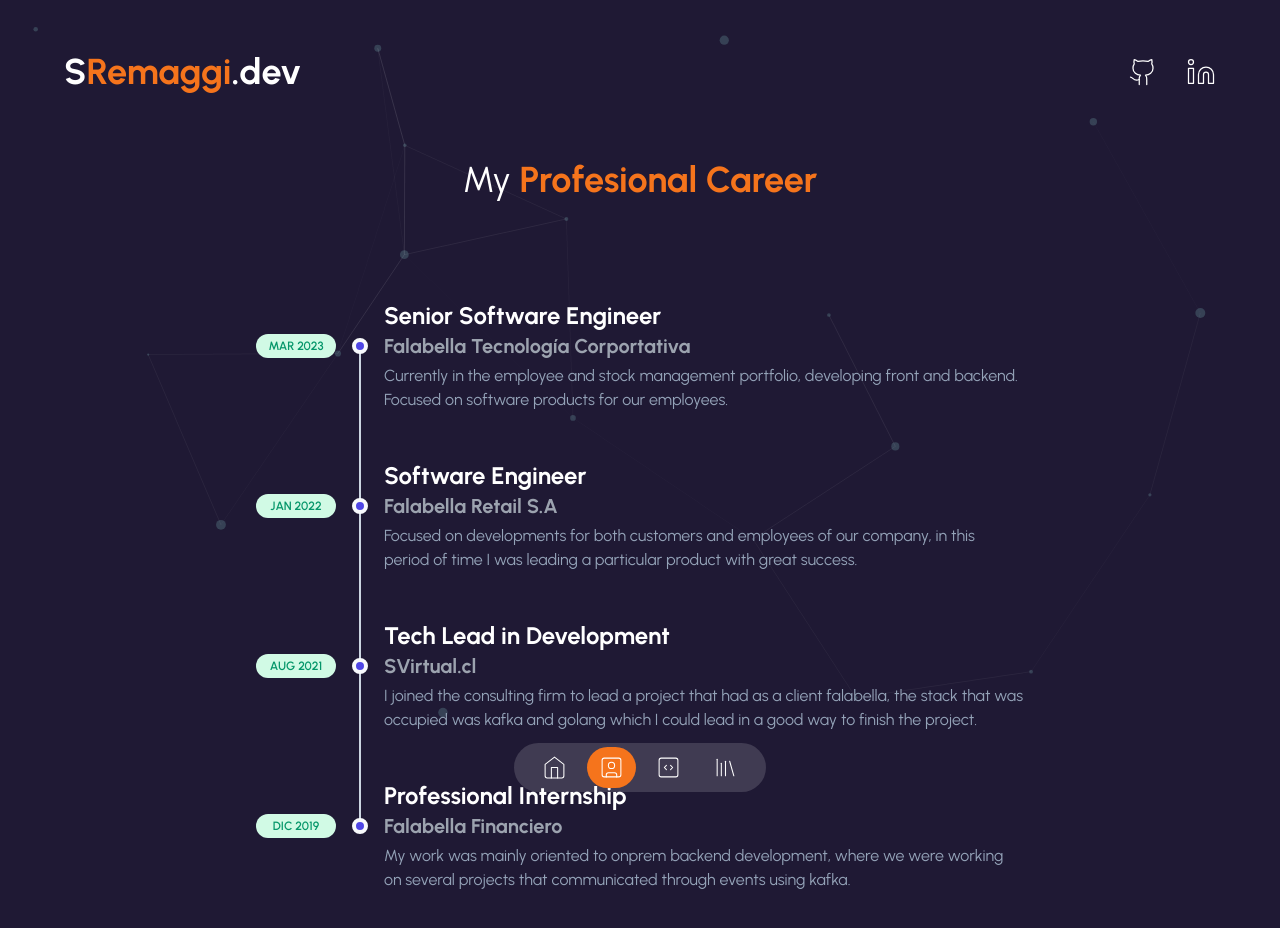
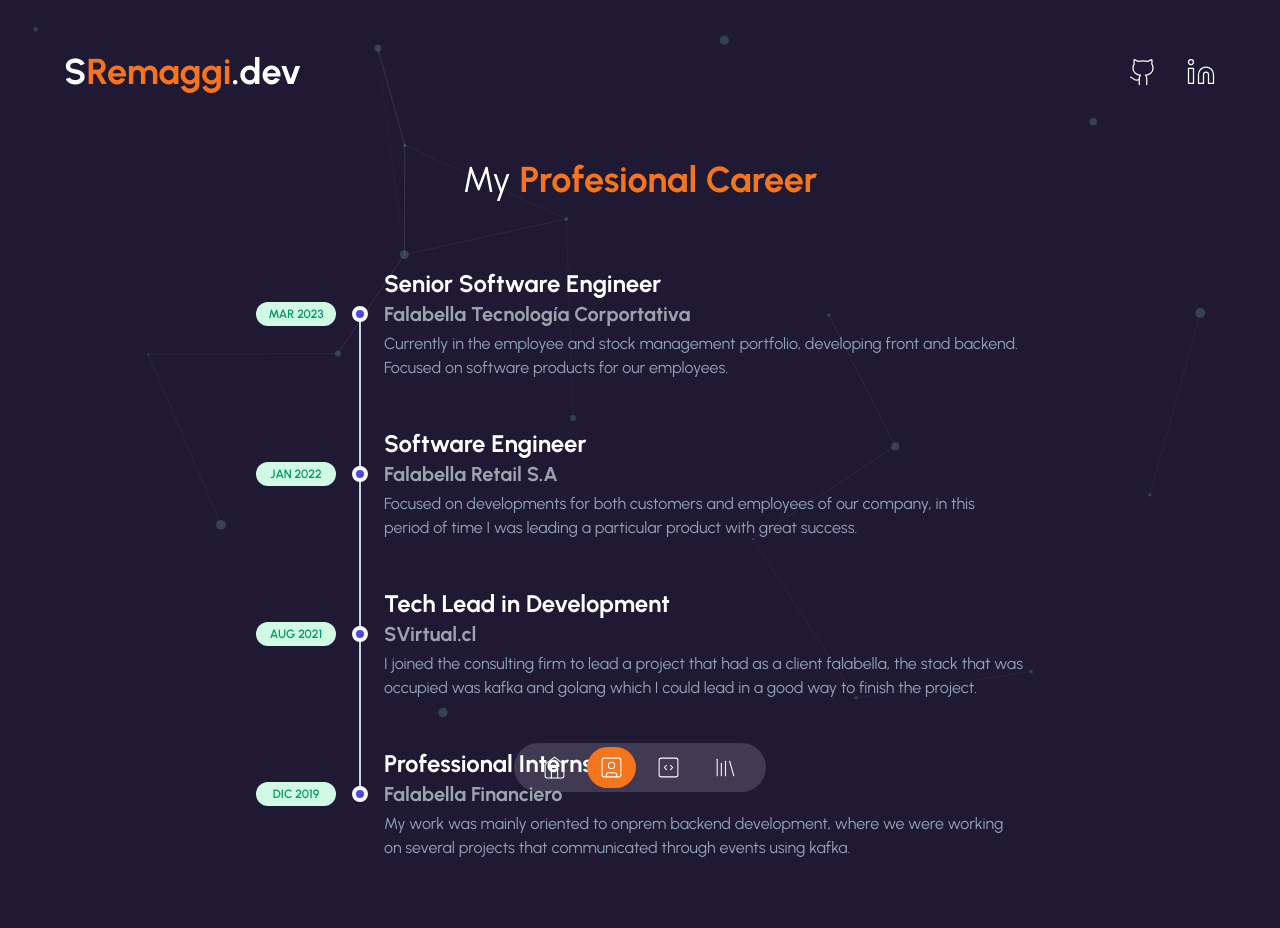
Before and after one commit to sremaggi/portafolio, a Next.js app: page /about-me in a window 1280 px wide. Shown: the top 928 px of the page. Built offline with nearby package versions, Linux system fonts and the light colour scheme.

Commit message:
I pretend to fix slowing loading on navigate between pages

```diff
--- a/app/(routes)/portfolio/page.tsx
+++ b/app/(routes)/portfolio/page.tsx
@@ -1,24 +1,20 @@
-
-
 import { dataPortfolio } from "@/data";
 import { CoverParticles } from "@/components/cover-particles";
 
 import ContainerPage from "@/components/container-page";
 import PortfolioBox from "@/components/portfolio-box";
 
-
-
 const PortfolioPage = () => {
-
   return (
     <ContainerPage>
-
       <CoverParticles />
 
       <div className="flex flex-col justify-center h-full">
-                <h1 className="text-2xl leading-tight text-center md:text-4xl md:mb-5">My <span className="font-bold text-secondary">Projects</span></h1>
+        <h1 className="text-2xl leading-tight text-center md:text-4xl md:mb-1">
+          My <span className="font-bold text-secondary">Projects</span>
+        </h1>
 
-                <div className="relative z-10 grid max-w-5xl gap-6 mx-auto mt-4 md:grid-cols-2">
+        <div className="relative z-10 grid max-w-5xl w-full gap-6 mx-auto mt-4 md:grid-cols-2">
           {dataPortfolio.map((data) => (
             <PortfolioBox key={data.id} data={data} />
           ))}
@@ -26,6 +22,6 @@
       </div>
     </ContainerPage>
   );
-}
+};
 
 export default PortfolioPage;
--- /dev/null
+++ b/components/loading.tsx
@@ -0,0 +1,9 @@
+import { BeatLoader} from 'react-spinners';
+
+export const Loading = () => {
+  return (
+    <div className="fixed top-0 left-0 right-0 bottom-0 z-50 flex items-center justify-center">
+      <BeatLoader color="#12EAE4"  />
+    </div>
+  );
+};
--- a/components/navbar.tsx
+++ b/components/navbar.tsx
@@ -30,9 +30,10 @@
 
 const Navbar = () => {
     const router = usePathname();
+    console.log(router)
 
     return (
-        <MotionTransition position="right" className="fixed z-40 flex flex-col items-center justify-center w-full mt-auto h-max bottom-2">
+        <div className="fixed z-40 flex flex-col items-center justify-center w-full mt-auto h-max bottom-2">
             <nav>
                 <div className="flex items-center justify-center gap-2 px-4 py-1 rounded-full bg-white/15 background-blur-sm">
                     {itemsNavbar.map((item) => (
@@ -40,7 +41,7 @@
                     ))}
                 </div>
             </nav>
-        </MotionTransition>
+        </div>
     );
 }
 
--- a/components/portfolio-box.tsx
+++ b/components/portfolio-box.tsx
@@ -16,20 +16,21 @@
   const { id, title, image, urlDemo, urlGithub } = data;
 
   return (
+
     <div key={id} className="p-4 border border-teal-50 rounded-xl w-full md:min-w-[300px]">
       <h3 className="mb-4 text-xl">{title}</h3>
       <Image
         src={image}
         alt="Image"
         width={400}
-        height={100}
+        height={150}
         className="hidden md:block w-full md:w-[500px] rounded-2xl"
       />
 
-<Image
+      <Image
         src={image}
         alt="Image"
-        width={100}
+        width={400}
         height={100}
         className="block md:hidden w-full md:w-[500px] rounded-2xl"
       />
--- a/components/time-line.tsx
+++ b/components/time-line.tsx
@@ -3,7 +3,7 @@
 const TimeLine = () => {
     return (
         <div className="flex flex-col justify-center divide-y divide-slate-200">
-            <div className="w-full max-w-3xl mx-auto md:pb-40 md:pt-20">
+            <div className="w-full max-w-3xl mx-auto md:pb-40 md:pt-12">
                 <div className="-my-6">
                     {dataAboutPage.map((data) => (
                         <div key={data.id} className="relative py-6 pl-8 sm:pl-32 group">
--- a/package.json
+++ b/package.json
@@ -16,6 +16,8 @@
     "react": "^18",
     "react-countup": "^6.5.0",
     "react-dom": "^18",
+    "react-loading": "^2.0.3",
+    "react-spinners": "^0.13.8",
     "react-type-animation": "^3.2.0",
     "swiper": "^11.0.6",
     "tsparticles": "^3.2.1"
```
Also changed, not shown: 1 other file (tests, documents, lock files or other folders). Lines whose indentation alone changed are shown as unchanged.
